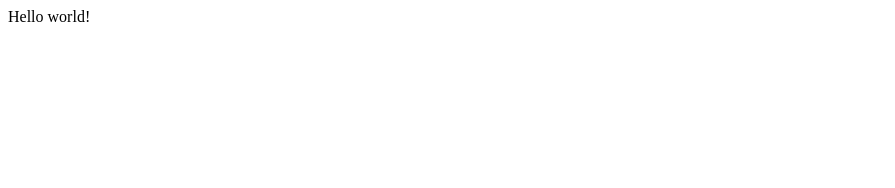
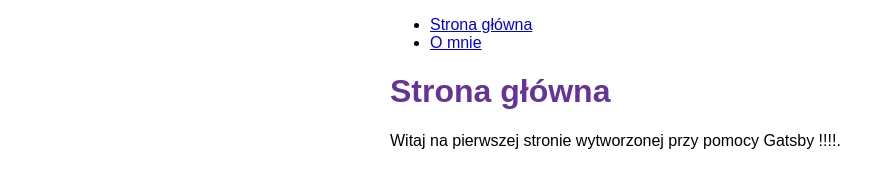
Before and after one commit to EmilEmilewicz/self-presentation-gatspy-page, a Gatsby site: page / in a window 1280 px wide. Shown: the whole page, without its empty margins (0-895 px from the left). Built offline with nearby package versions, Linux system fonts and the light colour scheme; Gatsby itself is replaced by a stand-in of ours.

Commit message:
sto1_1- utworzenie szkieletu strony

```diff
--- /dev/null
+++ b/src/components/layout.js
@@ -0,0 +1,33 @@
+import * as React from 'react'
+import { Link } from 'gatsby'
+import {
+  container,
+  heading,
+  navLinks,
+  navLinkItem,
+  navLinkText
+} from './layout.module.css'
+const Layout = ({ pageTitle, children }) => {
+  return (
+    <main className={container}>
+      <title>{pageTitle}</title>
+      <nav>
+        <ul className={navLinks}>
+          <li className={navLinkItem}>
+            <Link to="/" className={navLinkText}>
+              Strona główna
+            </Link>
+          </li>
+          <li className={navLinkItem}>
+            <Link to="/about" className={navLinkText}>
+              O mnie
+            </Link>
+          </li>
+        </ul>
+      </nav>
+      <h1 className={heading}>{pageTitle}</h1>
+      {children}
+    </main>
+  )
+}
+export default Layout
--- /dev/null
+++ b/src/components/layout.module.css
@@ -0,0 +1,19 @@
+.container {
+    margin: auto;
+    max-width: 500px;
+    font-family: sans-serif;
+  }
+  .heading {
+    color: rebeccapurple;
+  }
+  .nav-links {
+    display: flex;
+    list-style: none;
+    padding-left: 0;
+  }
+  .nav-link-item {
+    padding-right: 2rem;
+  }
+  .nav-link-text {
+    color: black;
+  }
--- a/src/pages/index.js
+++ b/src/pages/index.js
@@ -1,5 +1,10 @@
-import React from "react"
-
-export default function Home() {
-  return <div>Hello world!</div>
+import * as React from 'react'
+import Layout from '../components/layout'
+const IndexPage = () => {
+  return (
+    <Layout pageTitle="Strona główna">
+      <p>Witaj na pierwszej stronie wytworzonej przy pomocy Gatsby !!!!.</p>
+    </Layout>
+  )
 }
+export default IndexPage
--- /dev/null
+++ b/src/pages/second.js
@@ -0,0 +1,2 @@
+import React from 'react'
+export default () => <div>Second page!</div>
```
Also changed, not shown: src/pages/about.js (added, +10 -0 lines).
